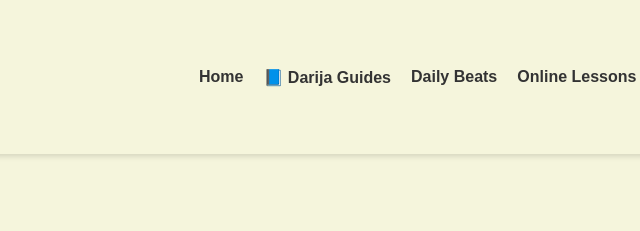
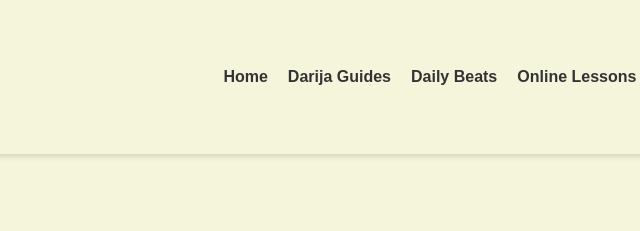
Before and after one commit to brithhisheem/Darija_Beats, a plain HTML site: page Darija Guides.html in a window 1280 px wide. Shown: the top 231 px of the page, 326-966 px from the left. Drawn offline with Linux system fonts and the light colour scheme.

Commit message:
Remove emoji from Darija Guides link

```diff
--- a/Darija Guides.html
+++ b/Darija Guides.html
@@ -76,7 +76,7 @@ section#lessons p.guide-intro { text-align:center; font-size:18px; margin-bottom
   <label for="menu-toggle" class="menu-icon">&#9776;</label>
   <nav class="nav-right">
     <a href="index.html">Home</a>
-    <a href="Darija Guides.html">📘 Darija Guides</a>
+    <a href="Darija Guides.html">Darija Guides</a>
     <a href="Daily Beats.html">Daily Beats</a>
     <a href="Online lessons.html">Online Lessons</a>
     <a href="contact.html">Contact</a>
```
